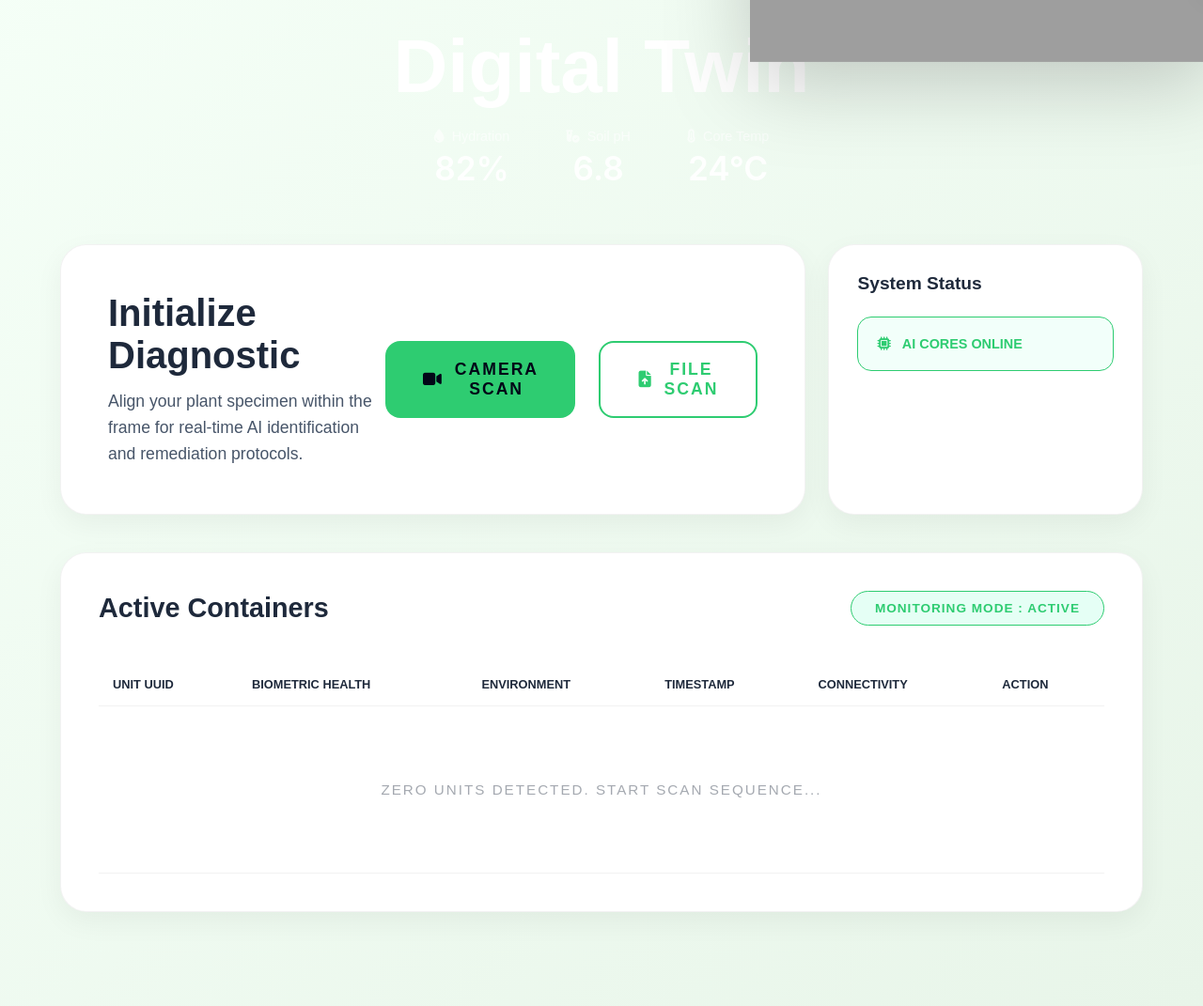
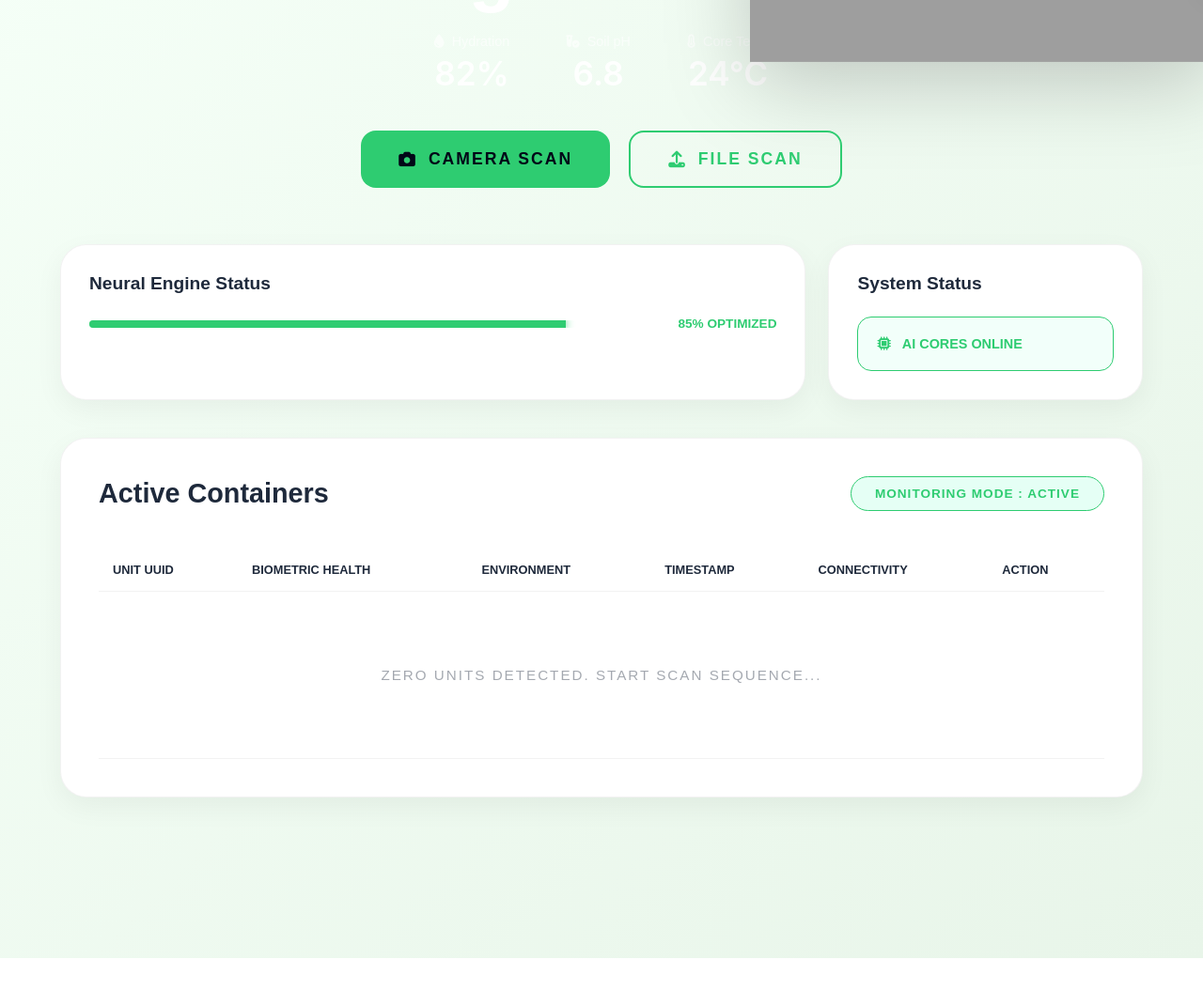
Before and after one commit to Thenkarai/aidiseasepredictor, a Flask app: page / in a window 1280 px wide; the page is wider, and only the part inside the window is pictured. Shown: the part 80-1151 px from the top of that part at 94% size. After the commit the page ends 1100 px from the top of that part, so only its background shows below. Run offline with Flask 3, Linux system fonts and the light colour scheme; some libraries are stand-ins or nearby versions; grey boxes are pictures that could not be loaded.

Commit message:
UX: Scanner Hub moved to Hero Section for instant accessibility

```diff
--- a/templates/home.html
+++ b/templates/home.html
@@ -91,6 +91,12 @@
                     </div>
                 </div>
 
+                <!-- NEW TOP SCANNER HUB -->
+                <div style="margin-top:40px; display:flex; gap:20px; z-index:100; position:relative;">
+                    <button class="scanner-btn" onclick="openCamera()"><i class="fas fa-camera"></i> CAMERA SCAN</button>
+                    <button class="scanner-btn-alt" onclick="document.getElementById('file-input').click()"><i class="fas fa-upload"></i> FILE SCAN</button>
+                </div>
+
                 <div class="plant-visual-hub">
                     <img src="https://github.com/Thenkarai/aidiseasepredictor/raw/main/static/images/botanical_anatomy.png" class="plant-anatomy-img" alt="Plant Twin">
                     <div class="anatomy-label" style="top:25%; left:-120px;"><i class="fas fa-check-circle" style="color:var(--accent)"></i> BIOMETRIC STABLE</div>
@@ -100,15 +106,14 @@
             </div>
 
             <div class="dashboard-grid">
-                <!-- Dual Scanner Action Hub -->
-                <div class="card-v3" style="grid-column: span 2; display:flex; align-items:center; justify-content:space-between; padding:50px;">
-                    <div>
-                        <h2 style="font-size:2.5rem; font-weight:800; color:var(--text-primary); margin-bottom:12px;">Initialize Diagnostic</h2>
-                        <p style="color:var(--text-secondary); max-width:450px; font-size:1.1rem; line-height:1.6;">Align your plant specimen within the frame for real-time AI identification and remediation protocols.</p>
-                    </div>
-                    <div style="display:flex; gap:25px;">
-                        <button class="scanner-btn" onclick="openCamera()"><i class="fas fa-video"></i> CAMERA SCAN</button>
-                        <button class="scanner-btn-alt" onclick="document.getElementById('file-input').click()"><i class="fas fa-file-arrow-up"></i> FILE SCAN</button>
+                <!-- Status & Insights Grid -->
+                <div class="card-v3" style="grid-column: span 2;">
+                    <div class="card-title">Neural Engine Status</div>
+                    <div style="display:flex; align-items:center; gap:30px; margin-top:10px;">
+                        <div style="flex:1; height:8px; background:rgba(255,255,255,0.05); border-radius:10px; overflow:hidden;">
+                            <div style="width:85%; height:100%; background:var(--accent); box-shadow:0 0 10px var(--accent);"></div>
+                        </div>
+                        <span style="font-weight:800; color:var(--accent); font-size:0.85rem;">85% OPTIMIZED</span>
                     </div>
                 </div>
 
```
